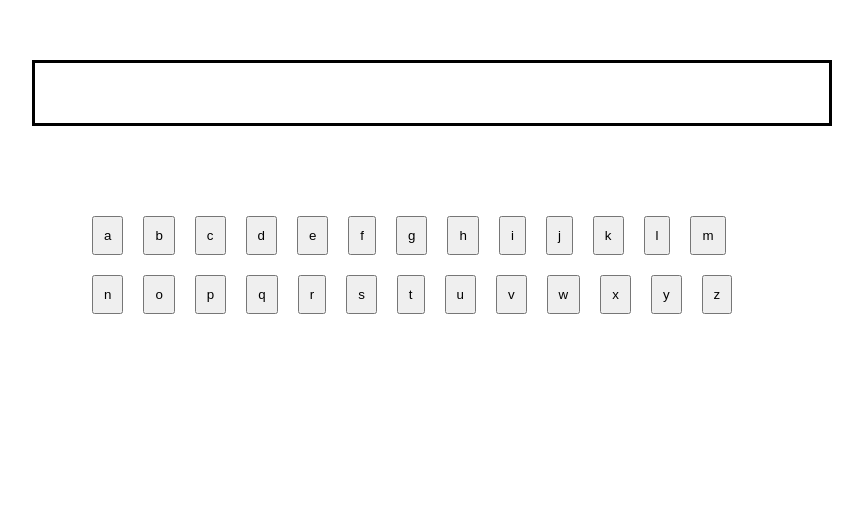
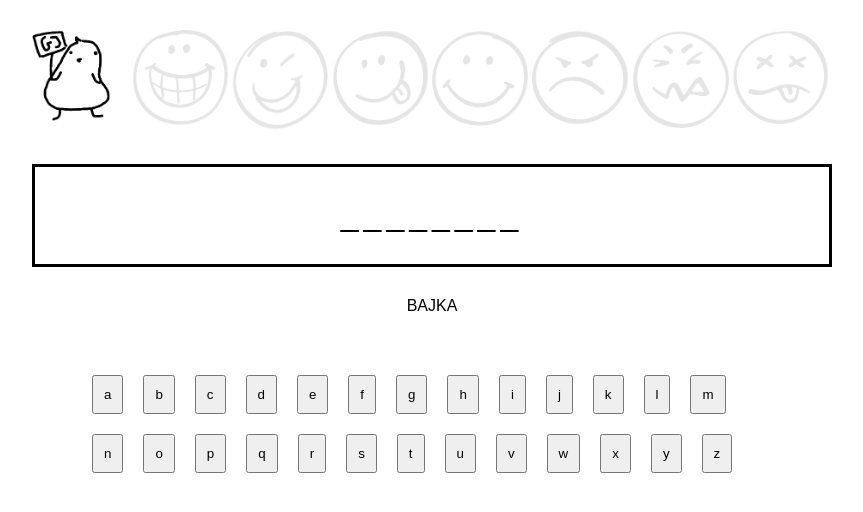
Before and after one commit to Janakanty/games, a website with bundled scripts: page hangman/index.html in a window 1280 px wide. Shown: the whole page, without its empty margins (208-1071 px from the left). Built offline with nearby package versions, Linux system fonts and the light colour scheme.

Commit message:
hangman finish

```diff
--- a/hangman/app/Game.js
+++ b/hangman/app/Game.js
@@ -1,23 +1,94 @@
+import { Quote } from './Quote.js';
+
 class Game{
+
+    currentStep = 0;
+    lastStep = 7;
+
+    quotes = [{
+        text: 'big bang thoery',
+        category: 'serial'
+    },
+    {
+        text: 'janko muzykant',
+        category: 'utwór literacki'
+    },
+    {
+        text: 'gladiator',
+        category: 'film'
+    },
+    {
+        text: 'herkules',
+        category: 'bajka'
+    }];
+
     constructor({lettersWrpper, cattegoryWrapper, wordWrapper, outputWrapper}){
 
         this.lettersWrpper = lettersWrpper;
         this.cattegoryWrapper = cattegoryWrapper;
         this.wordWrapper = wordWrapper;
         this.outputWrapper = outputWrapper;
+
+        const {text, category} = this.quotes[Math.floor(Math.random() * this.quotes.length)];
+        this.cattegoryWrapper.innerHTML = category;
+        this.quote = new Quote(text);
+
     }
 
     guess(letter){
-        console.log(letter);
+        event.target.disabled = true;
+        if(this.quote.guess(letter)){
+            this.drawQuote();
+        } else {
+            this.currentStep++;
+            document.getElementsByClassName('step')[this.currentStep].style.opacity = 1;
+            if(this.currentStep == this.lastStep) {
+                this.loosing();
+            }
+        }
+
     }
-    start() {
+
+    drowLetters() {
         for(let i=0; i<26;i++){
-        const label = (i+10).toString(36);
-        const button = document.createElement('button');
-        button.innerHTML = label;
-        button.addEventListener('click', () => this.guess(label))
-        this.lettersWrpper.appendChild(button);
+            const label = (i+10).toString(36);
+            const button = document.createElement('button');
+            button.innerHTML = label;
+            button.addEventListener('click', (event) => this.guess(label, event))
+            this.lettersWrpper.appendChild(button);
+            }
+    }
+
+    drawQuote() {
+        const content = this.quote.getContent();
+        this.wordWrapper.innerHTML = content;
+        if (!content.includes('_')){
+            this.winning();
         }
     }
 
+    start() {
+        document.getElementsByClassName('step')[this.currentStep].style.opacity = 1;
+        this.drowLetters();
+        this.drawQuote();
+    }
+
+    winning(){
+        this.wordWrapper.innerHTML = 'Gratulacje YOU WIN!';
+        this.lettersWrpper.innerHTML = '';
+    }
+
+    loosing(){
+        this.wordWrapper.innerHTML = 'Źle GAME OVER!';
+        this.lettersWrpper.innerHTML = '';
+    }
 }
+
+        const game = new Game({
+            lettersWrpper: document.getElementById('letters'),
+            cattegoryWrapper: document.getElementById('category'),
+            wordWrapper: document.getElementById('word'),
+            outputWrapper: document.getElementById('output')
+        });
+
+        game.start();
--- /dev/null
+++ b/hangman/app/Quote.js
@@ -0,0 +1,30 @@
+export class Quote {
+constructor(text){
+    this.text = text;
+    this.guessed = [];
+    }
+
+    getContent() {
+        let content = "";
+        for(const char of this.text){
+            if (char == " " || this.guessed.includes(char)){
+                content += char;
+            }
+            else{
+                content += "_";
+            }
+        }
+
+    return content;
+    }
+
+
+guess(letter) {
+    if(!this.text.includes(letter)){
+        return false;
+    }
+
+    this.guessed.push(letter);
+    return true;
+}
+}
--- a/hangman/index.html
+++ b/hangman/index.html
@@ -9,21 +9,38 @@
 <body>
 <section id="hangman">
 
-    <div id="output"></div>
+    <div id="output">
+        <div class="step">
+            <img src="images/1.png" alt="">
+        </div>
+        <div class="step">
+            <img src="images/2.png" alt="">
+        </div>
+        <div class="step">
+            <img src="images/3.png" alt="">
+        </div>
+        <div class="step">
+            <img src="images/4.png" alt="">
+        </div>
+        <div class="step">
+            <img src="images/5.png" alt="">
+        </div>
+        <div class="step">
+            <img src="images/6.png" alt="">
+        </div>
+        <div class="step">
+            <img src="images/7.png" alt="">
+        </div>
+        <div class="step">
+            <img src="images/8.png" alt="">
+        </div>
+
+    </div>
     <div id="word"></div>
     <div id="category"></div>
     <div id="letters"></div>
+</section>
+    <script src="app/Game.js"  type="module"></script>
 
-    <script src="app/Game.js" type="text/javascript"></script>
-    <script>
-        const game = new Game({
-            lettersWrpper: document.getElementById('letters'),
-            cattegoryWrapper: document.getElementById('category'),
-            wordWrapper: document.getElementById('word'),
-            outputWrapper: document.getElementById('output')
-        });
-
-        game.start();
-    </script>
 </body>
 </html>
```
